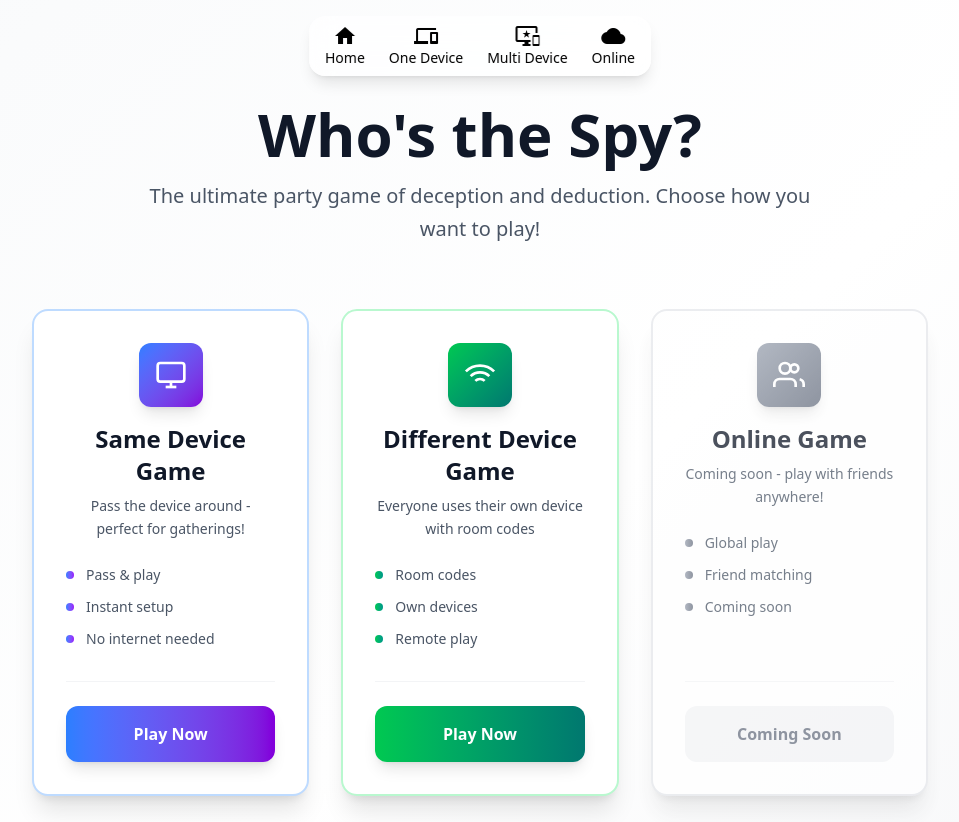
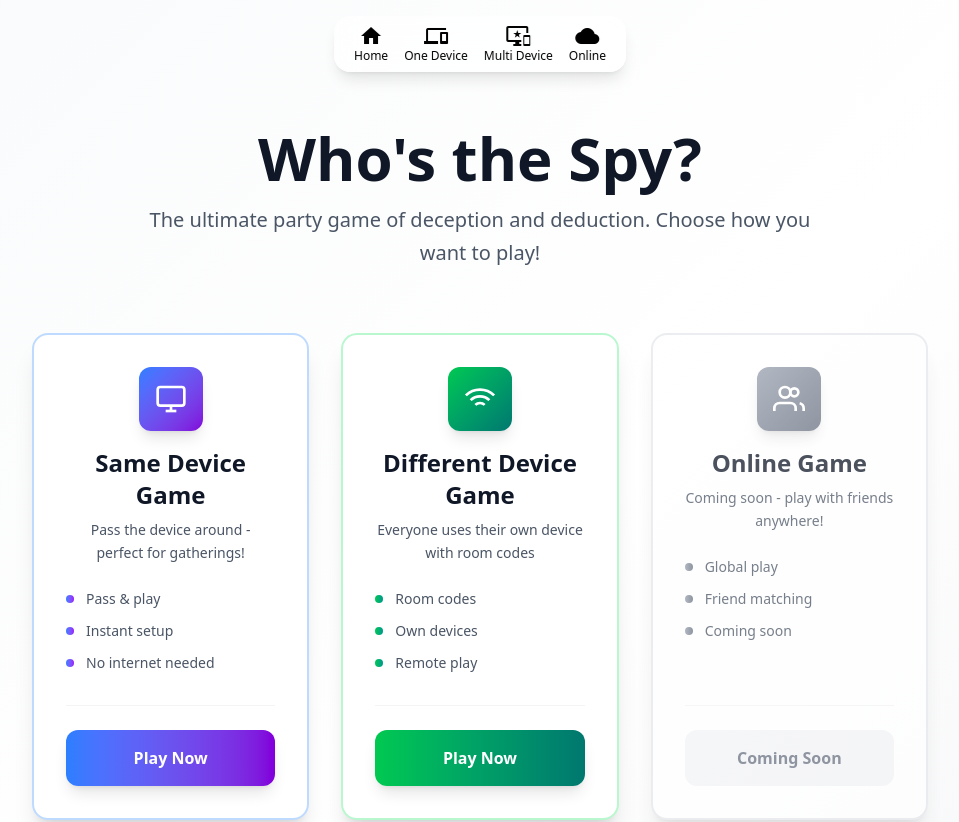
Before and after one commit to KritamKhatiwada/Word-Imposter-Nepali, a SvelteKit app: page / in a window 1280 px wide. Shown: the top 822 px of the page, without its empty margins (160-1119 px from the left). Built offline with nearby package versions, Linux system fonts and the light colour scheme.

Commit message:
nav better

```diff
--- a/src/routes/+page.svelte
+++ b/src/routes/+page.svelte
@@ -81,7 +81,7 @@
     <div class="max-w-4xl mx-auto">
 
       <!-- Header -->
-      <div class="text-center mt-10 mb-16">
+      <div class="text-center mt-16 mb-16">
         <h1 class="text-5xl md:text-6xl font-black text-gray-900 mb-4">
           Who's the Spy?
         </h1>
--- a/src/routes/components/Nav.svelte
+++ b/src/routes/components/Nav.svelte
@@ -3,29 +3,29 @@
 </script>
 
 <nav class="fixed top-4 left-1/2 -translate-x-1/2 bg-white/70 backdrop-blur-md
-            rounded-2xl shadow-lg px-4 py-2 flex gap-6 items-center justify-center
+            rounded-2xl shadow-lg px-5 py-2 flex gap-4 items-center justify-center
             transition-all duration-300 z-50">
   <a href="/"
-     class="flex flex-col items-center text-sm">
-    <span class="material-icons text-2xl">home</span>
+     class="flex flex-col items-center text-xs">
+    <span class="material-icons text-lg">home</span>
     Home
   </a>
 
   <a href="/onedevice"
-     class="flex flex-col items-center text-sm">
-    <span class="material-icons text-2xl">devices</span>
+     class="flex flex-col items-center text-xs">
+    <span class="material-icons text-lg">devices</span>
     One Device
   </a>
 
   <a href="/differentdevice"
-     class="flex flex-col items-center text-sm">
-    <span class="material-icons text-2xl">important_devices</span>
+     class="flex flex-col items-center text-xs">
+    <span class="material-icons text-lg">important_devices</span>
     Multi Device
   </a>
 
   <a href="/online"
-     class="flex flex-col items-center text-sm">
-    <span class="material-icons text-2xl">cloud</span>
+     class="flex flex-col items-center text-xs">
+    <span class="material-icons text-lg">cloud</span>
     Online
   </a>
 </nav>
```
